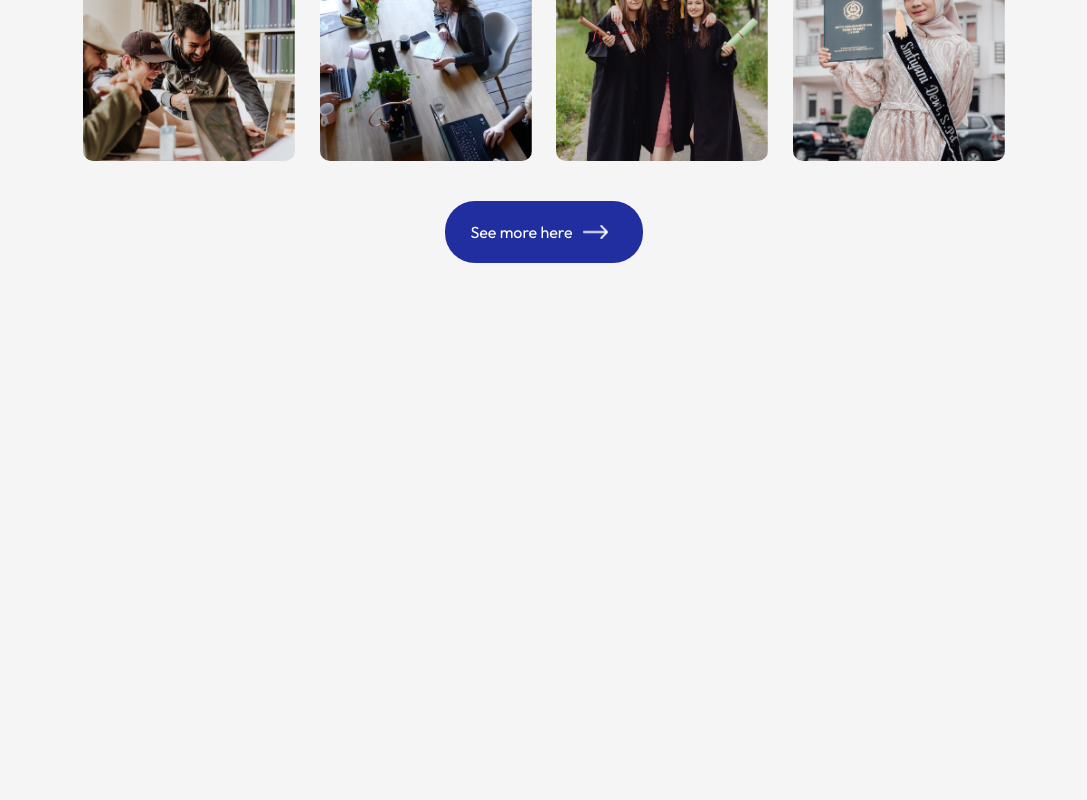
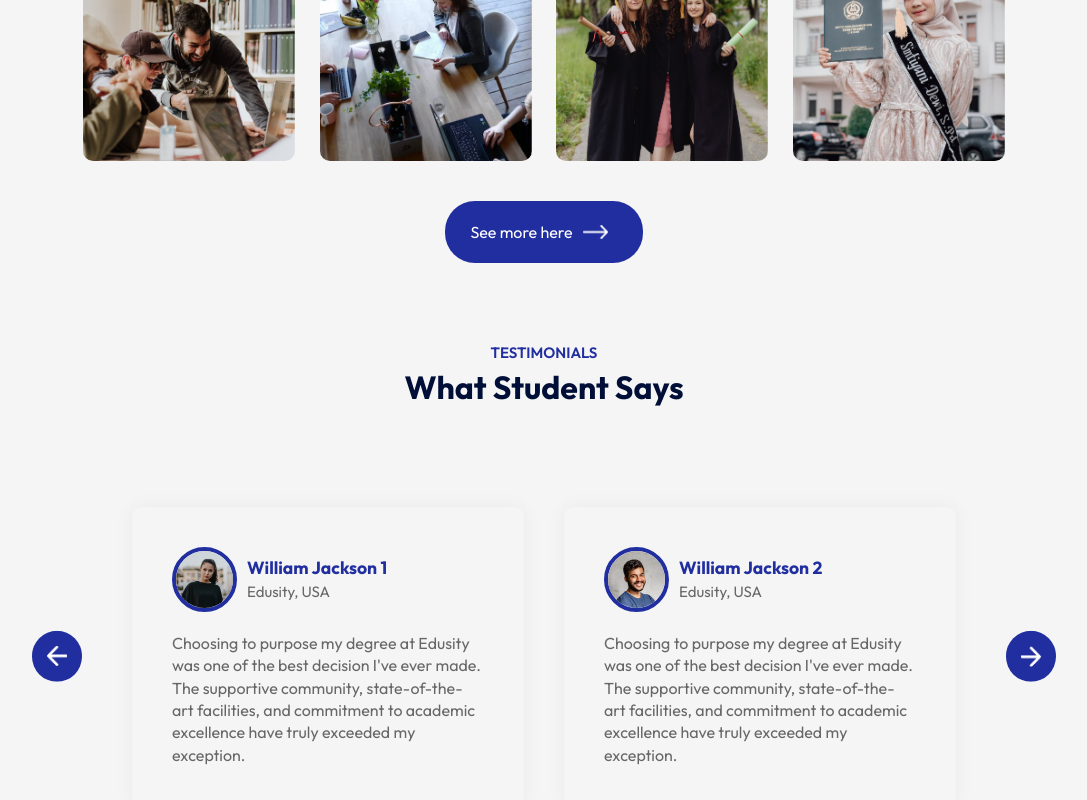
Before and after one commit to AMANverma9118/Education-Website, a React (Vite) app: page / in a window 1280 px wide. Shown: the part 2144-2944 px from the top of the page, without its empty margins (96-1183 px from the left). Before the commit the page ends 2487 px from the top, so only its background shows below. Built offline with nearby package versions, Linux system fonts and the light colour scheme.

Commit message:
Testimonial completed with sliding

```diff
--- a/src/App.jsx
+++ b/src/App.jsx
@@ -5,6 +5,7 @@
 import Title from './Components/Title/Title'
 import About from './Components/About/About'
 import Campus from './Components/Campus/Campus'
+import Testimonials from './Components/Testimonials/Testimonials'
 
 
 
@@ -19,6 +20,8 @@
         <About/>
         <Title subtitle="Gallery" title="Campus photos" />
         <Campus/>
+        <Title subtitle="TESTIMONIALS" title="What Student Says" />
+        <Testimonials/>
       </div>
     </div>
   )
--- /dev/null
+++ b/src/Components/Testimonials/Testimonial.css
@@ -0,0 +1,68 @@
+.testimonials {
+    margin: 80px auto;
+    padding: 0 80px;
+    position: relative;
+}
+
+.next-btn,
+.back-btn {
+    position: absolute;
+    top: 50%;
+    right: 0;
+    transform: translateY(-50%);
+    padding: 15px;
+    width: 50px;
+    border-radius: 50%;
+    cursor: pointer;
+    background-color: #212EA0;
+}
+
+.back-btn {
+    right: auto;
+    left: 0;
+}
+
+.slider {
+    overflow: hidden;
+}
+
+.slider ul {
+    display: flex;
+    width: 200%;
+    overflow-x: hidden;
+    transition: 0.5s;
+}
+
+.slider ul li {
+    list-style: none;
+    width: 50%;
+    padding: 20px;
+}
+
+.slide {
+    box-shadow: 0 0 20px rgba(0, 0, 0, 0.05);
+    padding: 40px;
+    border-radius: 10px;
+    color: #676767;
+    line-height: 1.4;
+
+}
+
+.slide img {
+    width: 65px;
+    border-radius: 50%;
+    margin-right: 10px;
+    border: 4px solid #212EA0;
+}
+
+.user-info {
+    display: flex;
+    align-items: center;
+    margin-bottom: 20px;
+    font-size: 15px;
+}
+
+.user-info h3{
+    color: #212EA0;
+
+}
--- /dev/null
+++ b/src/Components/Testimonials/Testimonials.jsx
@@ -0,0 +1,101 @@
+import React, { useRef } from 'react'
+import './Testimonial.css'
+import next_icon from '../../assets/next-icon.png'
+import back_icon from '../../assets/back-icon.png'
+import user_1 from '../../assets/user-1.png'
+import user_2 from '../../assets/user-2.png'
+import user_3 from '../../assets/user-3.png'
+import user_4 from '../../assets/user-4.png'
+
+
+const Testimonials = () => {
+
+    const slider = useRef();
+    let tx = 0;
+
+
+    const slieForward = () => {
+
+        if(tx > -50){
+            tx -= 25;
+        }
+        slider.current.style.transform = `translateX(${tx}%)`;
+    }
+
+    const slieBackward = () => {
+        if(tx < 0){
+            tx += 25;
+        }
+        slider.current.style.transform = `translateX(${tx}%)`;
+    }
+
+
+  return (
+    <div className='testimonials'>
+      <img src={next_icon} alt="" className='next-btn' onClick={slieForward}/>
+      <img src={back_icon} alt="" className='back-btn' onClick={slieBackward}/>
+      <div className="slider">
+        <ul ref={slider}>
+            <li>
+                <div className="slide">
+                    <div className="user-info">
+                        <img src={user_1} alt="" />
+                        <div>
+                           <h3>William Jackson 1</h3>
+                           <span>Edusity, USA</span>
+                        </div>
+                    </div>
+                    <p>
+                        Choosing to purpose my degree at Edusity was one of the best decision I've ever made. The supportive community, state-of-the-art facilities, and commitment to academic excellence have truly exceeded my exception.
+                    </p>
+                </div>
+            </li>
+            <li>
+                <div className="slide">
+                    <div className="user-info">
+                        <img src={user_2} alt="" />
+                        <div>
+                           <h3>William Jackson 2</h3>
+                           <span>Edusity, USA</span>
+                        </div>
+                    </div>
+                    <p>
+                        Choosing to purpose my degree at Edusity was one of the best decision I've ever made. The supportive community, state-of-the-art facilities, and commitment to academic excellence have truly exceeded my exception.
+                    </p>
+                </div>
+            </li>
+            <li>
+                <div className="slide">
+                    <div className="user-info">
+                        <img src={user_3} alt="" />
+                        <div>
+                           <h3>William Jackson 3</h3>
+                           <span>Edusity, USA</span>
+                        </div>
+                    </div>
+                    <p>
+                        Choosing to purpose my degree at Edusity was one of the best decision I've ever made. The supportive community, state-of-the-art facilities, and commitment to academic excellence have truly exceeded my exception.
+                    </p>
+                </div>
+            </li>
+            <li>
+                <div className="slide">
+                    <div className="user-info">
+                        <img src={user_4} alt="" />
+                        <div>
+                           <h3>William Jackson 4</h3>
+                           <span>Edusity, USA</span>
+                        </div>
+                    </div>
+                    <p>
+                        Choosing to purpose my degree at Edusity was one of the best decision I've ever made. The supportive community, state-of-the-art facilities, and commitment to academic excellence have truly exceeded my exception.
+                    </p>
+                </div>
+            </li>
+        </ul>
+      </div>
+    </div>
+  )
+}
+
+export default Testimonials
```
